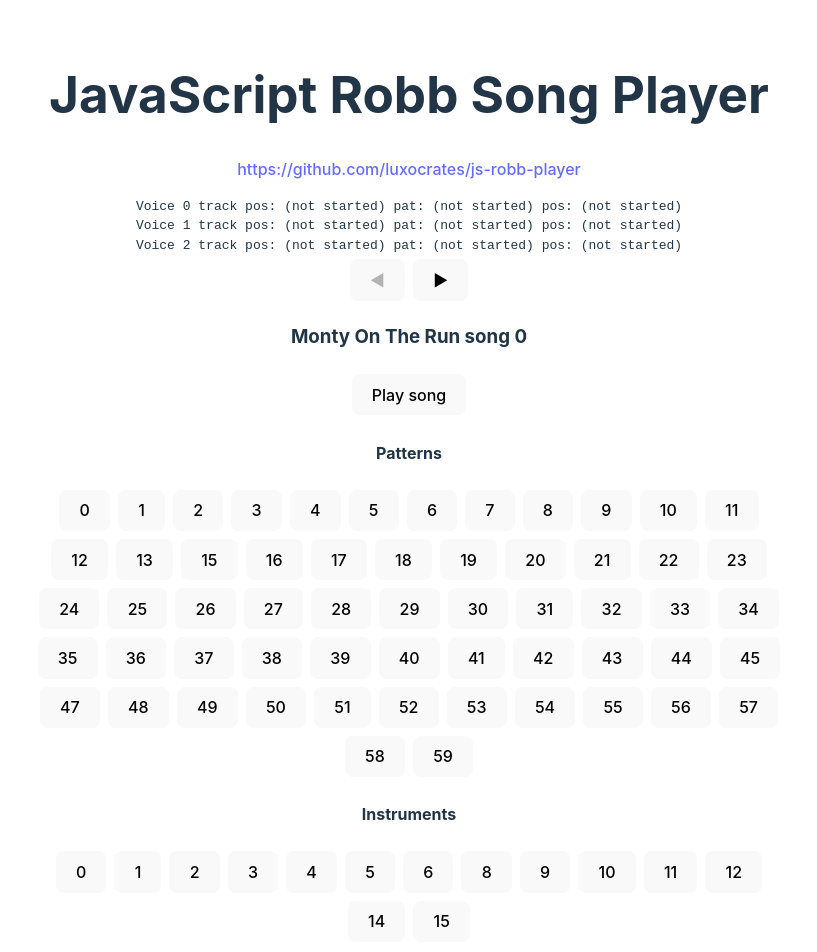
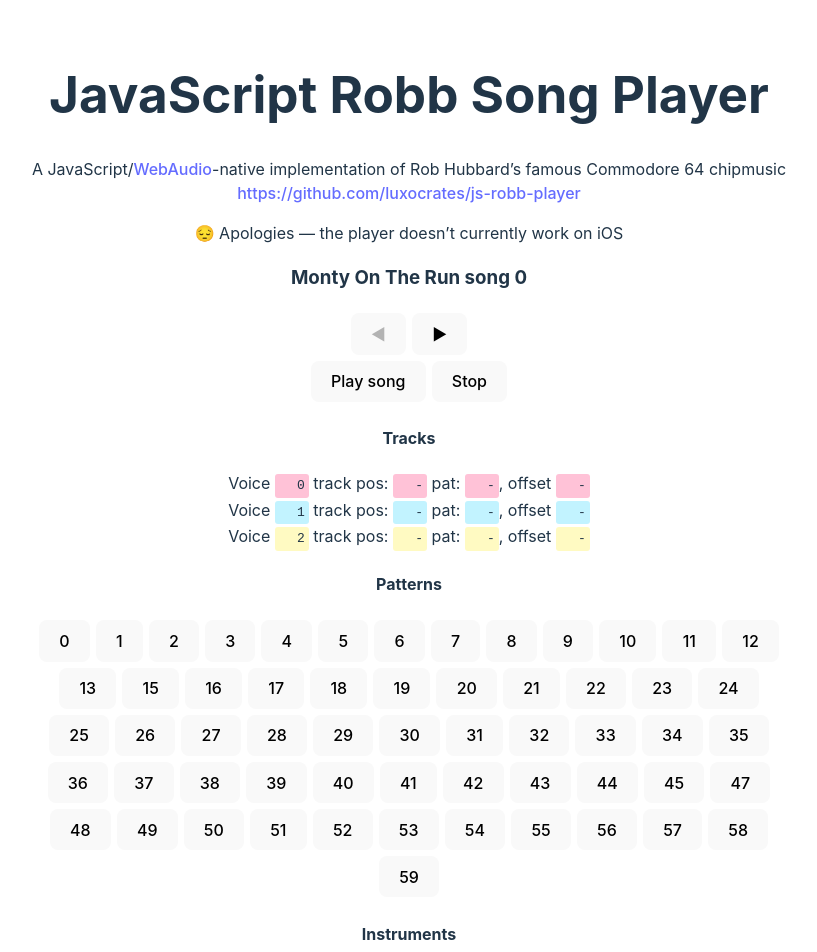
Before and after one commit to luxocrates/js-robb-player, a React (Vite) app: page / in a window 1280 px wide. Shown: the top 952 px of the page, without its empty margins (231-1048 px from the left). Built offline with nearby package versions, Linux system fonts and the light colour scheme.

Commit message:
Color-in patterns and instruments as they play

```diff
--- a/src/index.css
+++ b/src/index.css
@@ -43,7 +43,7 @@
   background-color: #1a1a1a;
   cursor: pointer;
   transition: border-color 0.25s;
-  margin: 4px;
+  margin: 3px;
 }
 button:hover {
   border-color: #646cff;
@@ -72,3 +72,26 @@
   padding: 2rem;
   text-align: center;
 }
+
+.activeOnVoice0 { background-color: hsl(339 100% 88% / 1) }
+.activeOnVoice1 { background-color: hsl(192 100% 88% / 1) }
+.activeOnVoice2 { background-color: hsl(55 100% 88% / 1) }
+
+.activeOnVoice0.activeOnVoice1 { background-color: hsl(240 100% 88% / 1) }
+.activeOnVoice0.activeOnVoice2 { background-color: hsl(0 100% 88% / 1) }
+.activeOnVoice1.activeOnVoice2 { background-color: hsl(120 100% 88% / 1) }
+
+.activeOnVoice0.activeOnVoice1.activeOnVoice2 { background-color: hsl(120 0% 88% / 1) }
+
+.changingNumber {
+  display: inline-block;
+  font-family: monospace;
+  width: 2em;
+  text-align: right;
+  padding: 2px 4px;
+  border-radius: 3px;
+}
+
+.voice0 .changingNumber { background-color: hsl(339 100% 88% / 1); }
+.voice1 .changingNumber { background-color: hsl(192 100% 88% / 1); }
+.voice2 .changingNumber { background-color: hsl(55 100% 88% / 1); }
--- a/src/makeIsolatedInstrumentSongs.ts
+++ b/src/makeIsolatedInstrumentSongs.ts
@@ -34,34 +34,42 @@
     fx: 0,
   };
 
+  const oneNotePatternIndex = song.patterns.length;
+  const silentPatternIndex = song.patterns.length + 1;
+  const silentInstrumentIndex = song.instruments.length;
+
   /** A pattern that just repeats silence */
   const silentPattern: RobbPattern = [
     // Time/control: Play for $1f, and change instrument ($80)
     // Instrument number: the index of the `silentInstrument` we'll be adding
     // Pitch: whatever
-    0x9f, 1, 0,
+    0x9f, silentInstrumentIndex, 0,
     // End of pattern
     0xff,
   ];
 
   const oneNotePattern: RobbPattern = [
-    0x9f, 0, PITCH,
+    0x9f, num, PITCH,
     0x5f,
     0xff,
   ];
 
+
   return {
     tracks: [
-      [0, 0xff],  // The note-playing pattern, with repeat
-      [1, 0xff],  // Repeating silence
-      [1, 0xff],  // "
+      [oneNotePatternIndex, silentPatternIndex, 0xfe],
+      [silentPatternIndex, 0xff],
+      [silentPatternIndex, 0xff],
     ],
     patterns: [
+      ...song.patterns,
+      // These are now in positions oneNotePatternIndex and silentPatternIndex
       oneNotePattern,
       silentPattern,
     ],
     instruments: [
-      song.instruments[num],
+      ...song.instruments,
+      // This is now in position silentInstrumentIndex
       silentInstrument,
     ],
     freqs: [...song.freqs],
--- a/src/makeIsolatedPatternSongs.ts
+++ b/src/makeIsolatedPatternSongs.ts
@@ -31,9 +31,9 @@
   };
 
   /**
-   * A non-silent instrument to used as instrument 0 if one wasn't defined.
+   * A non-silent instrument to used as instrument `num` if one wasn't defined.
    * This is needed because a pattern might not start with an instrument change,
-   * so we need something, audible, in the default slot.
+   * so we need an audible placeholder in the default slot.
    */
   const placeholderInstrument: RobbInstrument = {
     pulseWidthLo:   0x00,
@@ -52,20 +52,23 @@
     0x9f,
     // Instrument number: the index of the `silentInstrument` we'll be adding
     song.instruments.length,
-    // Pitch: whatever
+    // Pitch: doesn't matter
     0,
     // End of pattern
     0xff
   ];
 
+  const silentPatternIndex = song.patterns.length;
+
   return {
     tracks: [
-      [0, 1, 0xfe],  // The copied pattern, then silence and end
-      [1, 0xff],     // Repeating silence
-      [1, 0xff],     // "
+      [num, silentPatternIndex, 0xfe],
+      [silentPatternIndex, 0xff],
+      [silentPatternIndex, 0xff],
     ],
     patterns: [
-      song.patterns[num],
+      ...song.patterns,
+      // This is now in position silentPatternIndex
       silentPattern,
     ],
 
--- a/src/react/Page.tsx
+++ b/src/react/Page.tsx
@@ -12,60 +12,115 @@
 import warhawk0 from "../robbSongs/Warhawk0";
 import oneMan0 from "../robbSongs/One_Man_and_his_Droid0";
 
+import { type RobbSong } from "../robbPlayer";
+
 import { SongButtons } from "./SongButtons";
+import { useRobbPlayerContext } from "./RobbPlayerProvider";
 
-const songs = [
-  { song: monty0, name: "Monty On The Run song 0", warn: false },
-  { song: monty1, name: "Monty On The Run song 1", warn: false },
-  { song: monty2, name: "Monty On The Run song 2", warn: false },
-  { song: commando0, name: "Commando song 0", warn: true },
-  { song: commando1, name: "Commando song 1", warn: true },
-  { song: commando2, name: "Commando song 2", warn: true },
-  { song: crazyComets0, name: "Crazy Comets song 0", warn: true },
-  { song: masterOfMagic0, name: "Master Of Magic song 0", warn: true },
-  { song: gremlins0, name: "Gremlins song 0", warn: true },
-  { song: warhawk0, name: "Warhawk song 0", warn: true },
-  { song: oneMan0, name: "One Man and his Droid song 0", warn: true },
+export type CompatibilityWarning = "monty" | "wait15s" | "speed";
+
+const songs: {
+  song: RobbSong,
+  name: string,
+  warnings: CompatibilityWarning[],
+}[] = [
+  {
+    song: monty0,
+    name: "Monty On The Run song 0",
+    warnings: [],
+  },
+  {
+    song: monty1,
+    name: "Monty On The Run song 1",
+    warnings: [],
+  },
+  {
+    song: monty2,
+    name: "Monty On The Run song 2",
+    warnings: [],
+  },
+  {
+    song: commando0,
+    name: "Commando song 0",
+    warnings: ["monty"],
+  },
+  {
+    song: commando1,
+    name: "Commando song 1",
+    warnings: ["monty", "speed"],
+  },
+  {
+    song: commando2,
+    name: "Commando song 2",
+    warnings: ["monty"],
+  },
+  {
+    song: crazyComets0,
+    name: "Crazy Comets song 0",
+    warnings: ["monty"],
+  },
+  {
+    song: masterOfMagic0,
+    name: "Master Of Magic song 0",
+    warnings: ["monty"],
+  },
+  {
+    song: gremlins0,
+    name: "Gremlins song 0",
+    warnings: ["monty"],
+  },
+  {
+    song: warhawk0,
+    name: "Warhawk song 0",
+    warnings: ["monty", "wait15s"],
+  },
+  {
+    song: oneMan0,
+    name: "One Man and his Droid song 0",
+    warnings: ["monty"],
+  },
 ];
 
 export const Page = () => {
   const [ songIndex, setSongIndex ] = useState(0);
+  const { stop } = useRobbPlayerContext();
 
   return (
     <>
       <h1>JavaScript Robb Song Player</h1>
       <p>
-        <a href="https://github.com/luxocrates/js-robb-player">
+        A JavaScript/
+        <a
+          href="https://developer.mozilla.org/en-US/docs/Web/API/Web_Audio_API"
+          target="_blank"
+          rel="noopener noreferrer"
+        >
+          WebAudio
+        </a>
+        -native implementation of Rob Hubbard’s famous Commodore 64 chipmusic
+        <br />
+        <a
+          href="https://github.com/luxocrates/js-robb-player"
+          target="_blank"
+          rel="noopener noreferrer"
+        >
           https://github.com/luxocrates/js-robb-player
         </a>
       </p>
-      {/* Need a way to shut the SID up first */}
-      {/* <button onClick={stop}>Stop</button> */}
+      <p>
+        😔 Apologies — the player doesn’t currently work on iOS
+      </p>
 
-      {
-        [0, 1, 2].map(
-          (voice) => (
-            <div key={voice} style={{ fontFamily: "monospace" }}>
-              Voice {voice} track pos:
-              {" "}
-              <span id={`track${voice}pos`}>(not started)</span>
-              {" "}
-              pat:
-              {" "}
-              <span id={`track${voice}pat`}>(not started)</span>{" "}
-              pos:
-              {" "}
-              <span id={`track${voice}patpos`}>(not started)</span>
-            </div>
-          )
-        )
-      }
+      <h3>{songs[songIndex].name}</h3>
 
       <div>
         <button
           disabled={songIndex === 0}
           onClick={
-            () => setSongIndex(i => Math.max(i - 1, 0))
+            () => {
+              setSongIndex(i => Math.max(i - 1, 0))
+              stop();
+            }
           }
           >
           ◀
@@ -73,16 +128,24 @@
         <button
           disabled={songIndex === songs.length - 1}
           onClick={
-            () => setSongIndex(i => Math.min(i + 1, songs.length - 1))
+            () => {
+              setSongIndex(i => Math.min(i + 1, songs.length - 1))
+              stop();
+            }
           }
           >
           ▶
         </button>
       </div>
 
-      <h3>{songs[songIndex].name}</h3>
-
-      <SongButtons song={songs[songIndex].song} warn={songs[songIndex].warn} />
+      <SongButtons
+        key={
+          // Force a re-paint
+          songIndex
+        }
+        song={songs[songIndex].song}
+        warnings={songs[songIndex].warnings}
+      />
     </>
   );
 };
--- a/src/react/RobbPlayerProvider.tsx
+++ b/src/react/RobbPlayerProvider.tsx
@@ -50,6 +50,9 @@
           );
         },
         stop: () => {
+          // Set SID master output volume to zero
+          sidContext.sid.write_d400_d7ff(0xd418, 0x00);
+
           removeInterval();
           sidContext.stop();
         },
--- a/src/react/SongButtons.tsx
+++ b/src/react/SongButtons.tsx
@@ -4,13 +4,78 @@
 import { makeIsolatedPatternSongs } from "../makeIsolatedPatternSongs";
 import { makeIsolatedInstrumentSongs } from "../makeIsolatedInstrumentSongs";
 import { type RobbSong, type PlayerListeners } from "../robbPlayer";
+import { type CompatibilityWarning } from "./Page";
+
+const activePatForVoice: (number | undefined)[] = [
+  undefined,
+  undefined,
+  undefined,
+];
+
+const activeInstForVoice: (number | undefined)[] = [
+  undefined,
+  undefined,
+  undefined,
+];
+
+function removeActiveTagForVoice(voice: number, curr: number, tag: string) {
+  if (curr !== undefined) {
+    const els = document.getElementsByClassName(`${tag}${curr}`);
+    for (const el of els) {
+      el.classList.remove(`activeOnVoice${voice}`);
+    }
+  }
+}
+
+function addActiveTagForVoice(voice: number, curr: number, tag: string) {
+  const els = document.getElementsByClassName(`${tag}${curr}`);
+  for (const el of els) {
+    el.classList.add(`activeOnVoice${voice}`);
+  }
+}
+
+function removeActivePatForVoice(voice: number) {
+  const curr = activePatForVoice[voice];
+  if (curr !== undefined) {
+    removeActiveTagForVoice(voice, curr, "pattern");
+  }
+}
+
+function addActivePatForVoice(voice: number) {
+  const curr = activePatForVoice[voice];
+  if (curr !== undefined) {
+    addActiveTagForVoice(voice, curr, "pattern");
+  }
+}
+
+function removeActiveInstForVoice(voice: number) {
+  const curr = activeInstForVoice[voice];
+  if (curr !== undefined) {
+    removeActiveTagForVoice(voice, curr, "inst");
+  }
+}
+
+function addActiveInstForVoice(voice: number) {
+  const curr = activeInstForVoice[voice];
+  if (curr !== undefined) {
+    addActiveTagForVoice(voice, curr, "inst");
+  }
+}
+
 
 const listeners: PlayerListeners = {
-  onTrackAdvance: (
+  onStop() {
+    for (let voice = 0; voice < 3; voice++ ) {
+      removeActivePatForVoice(voice);
+      removeActiveInstForVoice(voice);
+    }
+  },
+
+  onTrackAdvance(
     voice: number,
     trackPos: number,
     pat: number,
-  ) => {
+  ) {
     {
       const el = document.getElementById(`track${voice}pos`);
       el!.innerText = String(trackPos);
@@ -19,67 +84,158 @@
       const el = document.getElementById(`track${voice}pat`);
       el!.innerText = String(pat);
     }
+
+    removeActivePatForVoice(voice);
+    activePatForVoice[voice] = pat;
+    addActivePatForVoice(voice);
   },
-  onPatAdvance: (voice, patPos) => {
+
+  onPatAdvance(voice, patPos) {
     const el = document.getElementById(`track${voice}patpos`);
     el!.innerText = String(patPos);
   },
+
+  onNewInstrument(voice, instNum) {
+    removeActiveInstForVoice(voice);
+    activeInstForVoice[voice] = instNum;
+    addActiveInstForVoice(voice);
+  }
 };
 
-export const SongButtons: FC<{ song: RobbSong, warn: boolean }> = ({ song, warn }) => {
-  const { play } = useRobbPlayerContext();
+const warningStrings: {[key in CompatibilityWarning]: string} = {
+  monty:
+    "The player was written for Monty On The Run’s effects set. " +
+    "Instruments might not sound right.",
+  wait15s:
+    "The first 15s are a little painful, but it gets better!",
+  speed:
+    "Song plays at the wrong speed",
+};
 
-  return (
-    <Fragment>
-      {
-        warn && (
-          <p>
-            ⚠️ The player was written for Monty On The Run’s instrument effects.
-            Things might not sound right.
-          </p>
-        )
-      }
-      <div>
-        <button onClick={() => {
-            play(song, listeners);
-          }}>Play song
-        </button>
-      </div>
-      <div>
-        <h4>Patterns</h4>
-        {
-          makeIsolatedPatternSongs(song).map(
+export const SongButtons: FC<{
+  song: RobbSong, warnings: CompatibilityWarning[]
+}> = ({ song, warnings }) => {
+  const { play, stop } = useRobbPlayerContext();
+
+  const instruments = makeIsolatedInstrumentSongs(song).map(
     (song, index) => (
       song
         ? (
-                  <button key={index} onClick={() => {
+          <button
+            key={index}
+            className={`inst${index}`}
+            onClick={() => {
               play(song, listeners);
-                  }}>
+            }}
+          >
             {String(index)}
           </button>
         )
         : null
     )
-          )
-        }
-      </div>
-      <div>
-        <h4>Instruments</h4>
-        {
-          makeIsolatedInstrumentSongs(song).map(
+  );
+
+  const patterns = makeIsolatedPatternSongs(song).map(
     (song, index) => (
       song
         ? (
-                  <button key={index} onClick={() => {
+          <button
+            className={`pattern${index}`}
+            key={index}
+            onClick={() => {
               play(song, listeners);
-                  }}>
+            }}
+          >
             {String(index)}
           </button>
         )
         : null
     )
+  );
+
+  const trackInfo = (
+    [0, 1, 2].map(
+      (voice) => (
+        <div key={voice} className={`voice${voice}`}>
+          Voice <span className="changingNumber">{voice}</span>
+          <span>
+            {" "}
+            track pos:
+            {" "}
+            <span
+              id={`track${voice}pos`}
+              className="changingNumber"
+            >
+              -
+            </span>
+            {" "}
+            pat:
+            {" "}
+            <span
+              id={`track${voice}pat`}
+              className="changingNumber"
+            >
+              -
+            </span>
+            , offset
+            {" "}
+            <span
+              id={`track${voice}patpos`}
+              className="changingNumber"
+            >
+              -
+            </span>
+          </span>
+        </div>
       )
-        }
+    )
+  );
+
+  const warningList = warnings.map(
+    (type, i) => (
+      <div key={i}>
+        ⚠️{" "}
+        <small>{warningStrings[type]}</small>
+      </div>
+    )
+  );
+
+  return (
+    <Fragment>
+
+      <div>
+        <button onClick={() => { play(song, listeners); }}>
+          Play song
+        </button>
+        <button onClick={() => {
+          stop();
+          (listeners.onStop!)();
+        }}>
+          Stop
+        </button>
+      </div>
+
+      { warningList }
+
+      <h4>Tracks</h4>
+
+      { trackInfo }
+
+      <div className="patterns">
+        <h4>Patterns</h4>
+        { patterns }
+      </div>
+      <div>
+        <h4>Instruments</h4>
+        { instruments }
+        <p>
+          🤓{" "}
+          <small>
+            If an instrument doesn’t highlight when you play an isolated
+            pattern, it’s because the pattern doesn’t start with an instrument
+            change. A placeholder instrument will be used.
+          </small>
+        </p>
       </div>
     </Fragment>
   );
--- a/src/robbPlayer.ts
+++ b/src/robbPlayer.ts
@@ -124,6 +124,12 @@
 
   /** A pattern is advancing to a new note */
   onPatAdvance?: (voice: number, patPos: number) => void;
+
+  /** An instrument change just happened */
+  onNewInstrument?: (voice: number, instNum: number) => void;
+
+  /** The song reached its end (0xfe pattern) */
+  onStop?: () => void;
 };
 
 export function playerTick(
@@ -160,7 +166,7 @@
           if (listeners.onTrackAdvance) listeners.onTrackAdvance(
             voice,
             trackState.posWithinTrack,
-            trackState.pat
+            song.tracks[voice][trackState.posWithinTrack],
           );
 
           // console.log(
@@ -179,6 +185,7 @@
           // pat $fe = done
           if (trackState.pat === 0xfe) {
             playerState.isPlaying = false;
+            if (listeners.onStop) listeners.onStop();
             return;
           }
 
@@ -235,6 +242,10 @@
               else {
                 // instrument change
                 trackState.instNum = byte2 & 0x7f;
+
+                if (listeners.onNewInstrument) {
+                  listeners.onNewInstrument(voice, trackState.instNum);
+                }
               }
             }
 
```
Lines whose indentation alone changed are shown as unchanged.
